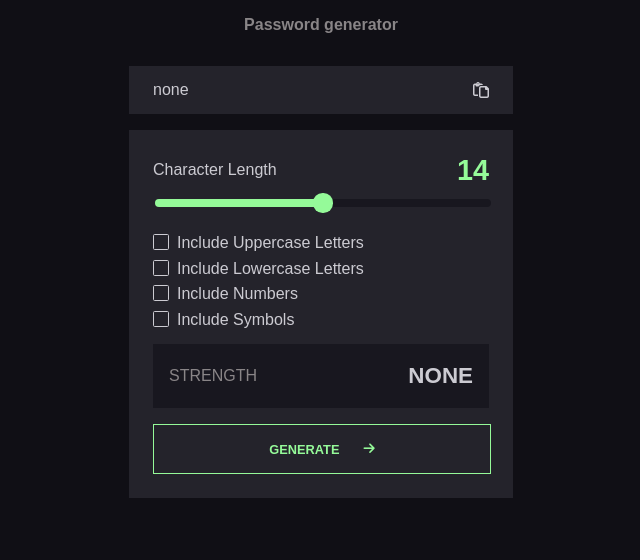
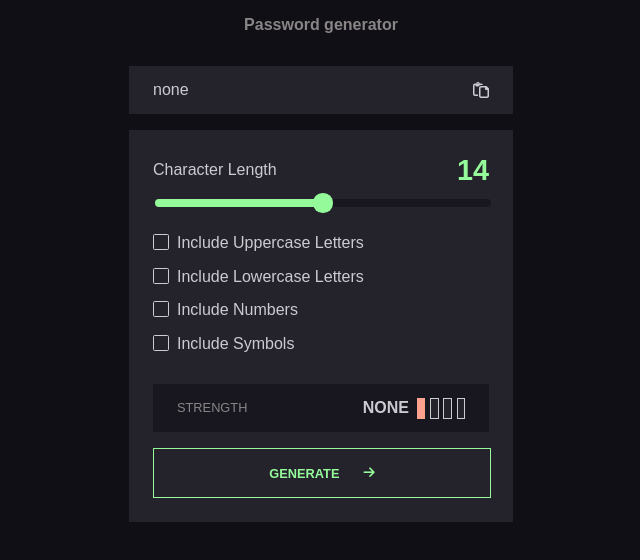
Before and after one commit to DainiusMI/Password-generator-v2, a website: page index.html in a window 1280 px wide. Both pictures are taken after a click on the element "GENERATE". Shown: the whole page, without its empty margins (319-959 px from the left). Drawn offline with Linux system fonts and the light colour scheme.

Commit message:
starting JS

```diff
--- a/js/main.js
+++ b/js/main.js
@@ -1,9 +1,10 @@
-
 
 const slider = document.getElementById("slider-value");
 const pwdLength = document.getElementById("pwd-length");
-
-
+const levelBars = document.querySelectorAll(".lvl-bar");
+const allInputs = document.querySelectorAll("input");
+const generateButton = document.getElementById("generate");
+const projectColors = ["#24232B", "#FCA18D", "#FAB647", "#E6E583", "#95FA99"];
 
 slider.addEventListener("input", () => {
 
@@ -13,4 +14,53 @@ slider.addEventListener("input", () => {
 
     slider.style.backgroundSize = (val - min) * 100 / (max - min) + "% 100%";
     pwdLength.innerText = val;
+});
+
+
+levelBars.forEach(checkbox => {
+    checkbox.addEventListener("click", () => {
+        console.log("click")
+    })
+});
+
+generateButton.addEventListener("click", () => {
+    let selectedBoxes = 0, color = "", level = 0;
+    allInputs.forEach(checkbox => {
+        if (checkbox.checked) {
+            selectedBoxes += 1;
+        }
+    })
+
+
+
+
+
+    // incorrect part just to make things color
+    // need to check genereated password instead;
+    level = selectedBoxes;
+    if (parseInt(pwdLength.innerText) >= 14) {
+        level += 1
+    }
+
+    color = projectColors[level];
+    console.log(projectColors[level]);
+
+
+
+
+
+    levelBars.forEach(bar => {
+        if (level > 0) {
+            bar.style.backgroundColor = color;
+            bar.style.borderColor = color;
+            level -= 1;
+        }
+        else {
+            bar.style.backgroundColor = projectColors[0];
+            bar.style.borderColor = "#CCCBD2";
+        }
+
+
+    })
+
 })
--- a/scss/_variables.scss
+++ b/scss/_variables.scss
@@ -4,8 +4,6 @@ $project-color : (
     primary: #24232B,
     secondary: #18171F,
     proj-green: #95FA99,
-    proj-yellow:#E6D385,
-    proj-red:#FCA18D,
     text-lighter: #CCCBD2,
     text-darker: #898587
 );
--- a/scss/main.scss
+++ b/scss/main.scss
@@ -22,6 +22,9 @@ body {
     color: map-get(var.$project-color, text-lighter);
 
     @include flex(column, center, center);
+}
+p {
+    margin: 0;
 }
 
 .app-container {
@@ -72,9 +75,7 @@ body {
     .length-row {
         width: 100%;
         @include flex(row, center, space-between);
-        p {
-            margin: 0;
-        }
+
         #pwd-length {
             color: map-get(var.$project-color, proj-green);
             font-weight: 600;
@@ -86,46 +87,21 @@ body {
 .settings-list {
     width: 100%;
     padding: 0;
-    margin: 0;
+    margin: 0 0 1rem 0;
     @include flex(column, flex-start, center);
-    gap: .5rem;
+    gap: 1rem;
 }
 
 .settings-list-item {
     list-style-type: none;
 
     @include flex(row, flex-start, center);
-
-
-
-}
-
-.pwd-level-row {
-    width: 100%;
-    line-height: 2rem;
-    align-items: center;
-    padding: 1rem 0;
-    background-color: map-get(var.$project-color, secondary);
-    @include flex(row, center, space-between);
-
-    :first-child {
-        margin: 0;
-        margin-left: 1rem;
-    }
-    :last-child {
-        margin: 0;
-        margin-right: 1rem;
-    }
 }
 
 .darker {
     color: map-get(var.$project-color, text-darker);
 }
 
-#level {
-    font-size: 1.4rem;
-    font-weight: 600;
-}
 
 .button {
     cursor: pointer;
@@ -145,3 +121,39 @@ body {
     color: map-get(var.$project-color, proj-green);
     background-color: map-get(var.$project-color, primary);
 }
+
+.pwd-level-row {
+    width: 100%;
+    line-height: 2rem;
+    align-items: center;
+    padding: .5rem 0;
+    background-color: map-get(var.$project-color, secondary);
+    @include flex(row, center, space-between);
+    .darker {
+        font-size: .8rem;
+        margin-left: 1.5rem
+    }
+}
+
+
+.indicator-container {
+    @include flex(row, center, center);
+    gap: .5rem;
+    line-height: 1.5rem;
+    margin-right: 1.5rem;
+    #level {
+        font-size: 1rem;
+        font-weight: 600;
+    }
+}
+.bars-container {
+    margin: 0;
+    @include flex(row, center, center);
+    gap: .3rem;
+    .lvl-bar {
+        color: map-get(var.$project-color, primary);
+        border: .1rem solid map-get(var.$project-color, text-lighter);
+        height: 1.2rem;
+        width: .4rem;
+    }
+}
```
Also changed, not shown: index.html (+1 -1 lines), css/main.css, 1 other file.
